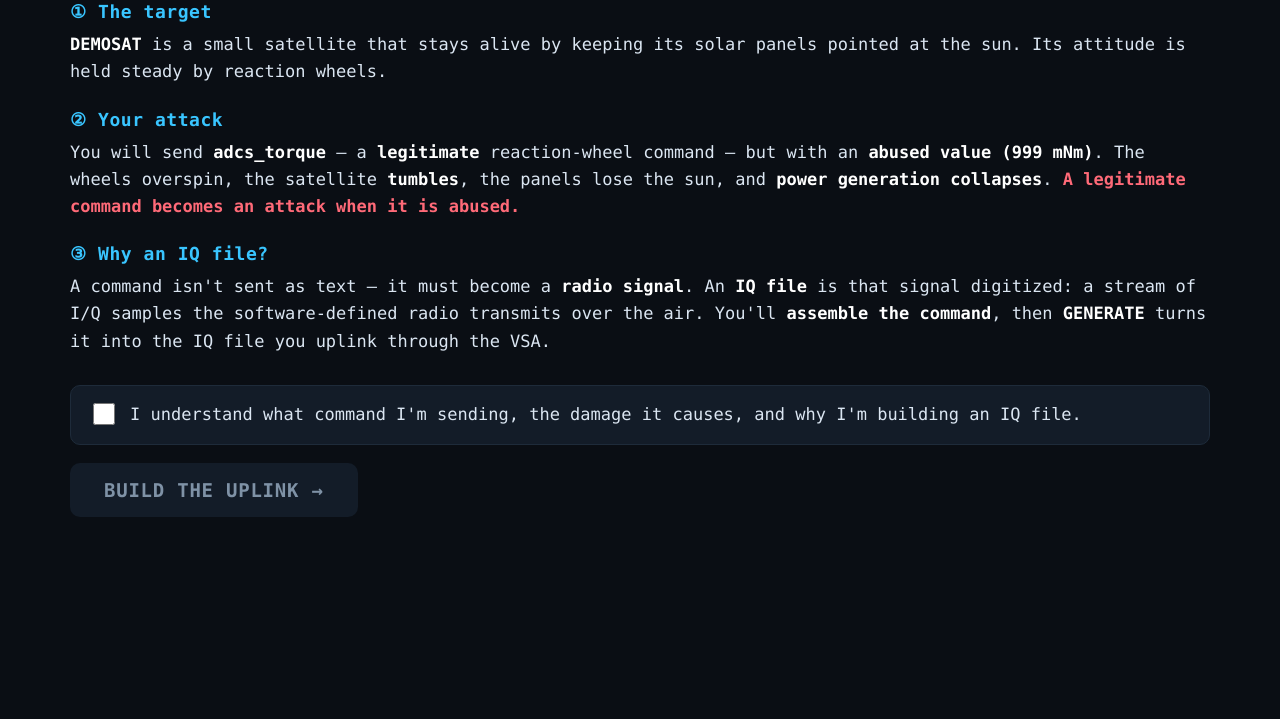
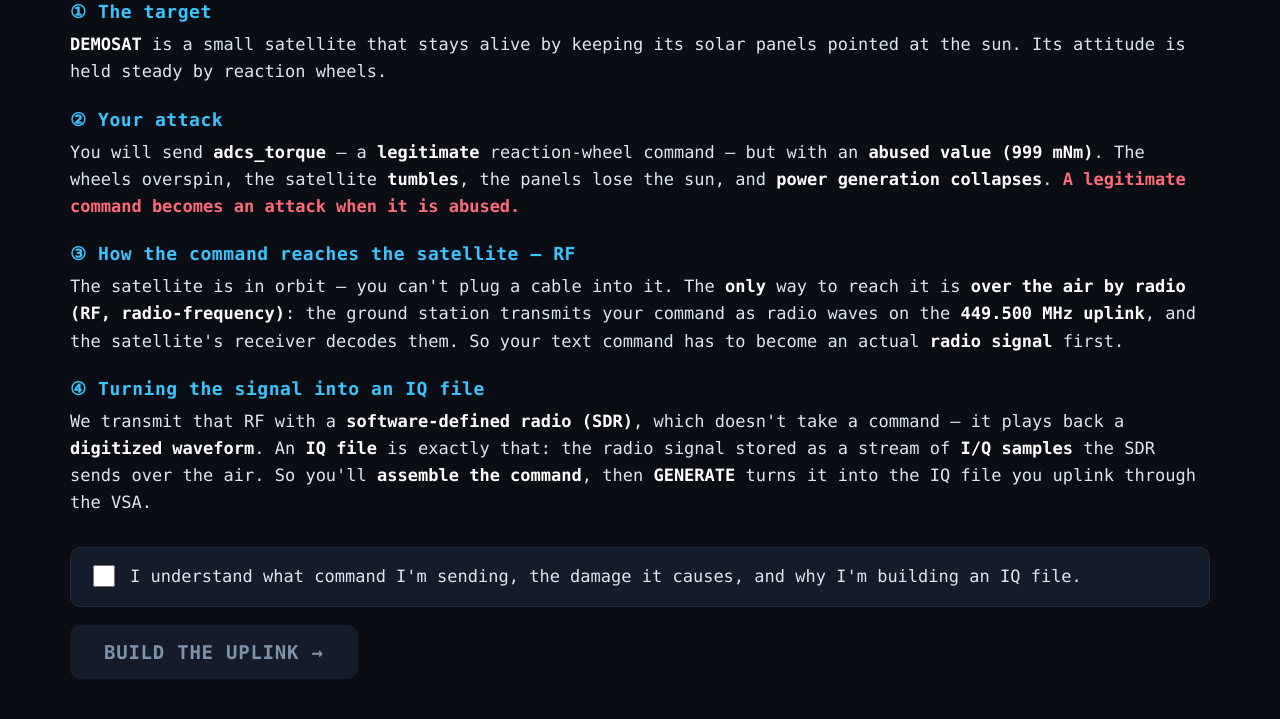
Before and after one commit to msforgood/KHU-IERAE-Satellite-Attack-Scenario-DEFCON34-Aerospace-Village, a Python web app: template scenario2-uplink-attack/packet-generator/webapp/templates/index.html in a window 1280 px wide. Shown: the part 1100-1819 px from the top of the page. Before the commit the page ends 1617 px from the top, so only its background shows below. Run offline with Jinja, Linux system fonts and the light colour scheme; the template is opened without the code that fills it, so the values that code supplies are empty.

Commit message:
UPDATE 브리핑: RF 통신 → IQ 파일 논리 흐름 추가로 자연스럽게 연결

```diff
--- a/scenario2-uplink-attack/packet-generator/webapp/templates/index.html
+++ b/scenario2-uplink-attack/packet-generator/webapp/templates/index.html
@@ -93,11 +93,18 @@
             but with an <b>abused value (999 mNm)</b>. The wheels overspin, the satellite
             <b>tumbles</b>, the panels lose the sun, and <b>power generation collapses</b>.
             <span class="hl">A legitimate command becomes an attack when it is abused.</span></p></div>
-          <div class="bsec"><h3>③ Why an IQ file?</h3>
-            <p>A command isn't sent as text — it must become a <b>radio signal</b>. An
-            <b>IQ file</b> is that signal digitized: a stream of I/Q samples the
-            software-defined radio transmits over the air. You'll <b>assemble the command</b>,
-            then <b>GENERATE</b> turns it into the IQ file you uplink through the VSA.</p></div>
+          <div class="bsec"><h3>③ How the command reaches the satellite — RF</h3>
+            <p>The satellite is in orbit — you can't plug a cable into it. The <b>only</b>
+            way to reach it is <b>over the air by radio (RF, radio-frequency)</b>: the ground
+            station transmits your command as radio waves on the <b>449.500 MHz uplink</b>,
+            and the satellite's receiver decodes them. So your text command has to become an
+            actual <b>radio signal</b> first.</p></div>
+          <div class="bsec"><h3>④ Turning the signal into an IQ file</h3>
+            <p>We transmit that RF with a <b>software-defined radio (SDR)</b>, which doesn't
+            take a command — it plays back a <b>digitized waveform</b>. An <b>IQ file</b> is
+            exactly that: the radio signal stored as a stream of <b>I/Q samples</b> the SDR
+            sends over the air. So you'll <b>assemble the command</b>, then <b>GENERATE</b>
+            turns it into the IQ file you uplink through the VSA.</p></div>
         </div>
       </div>
 
```
